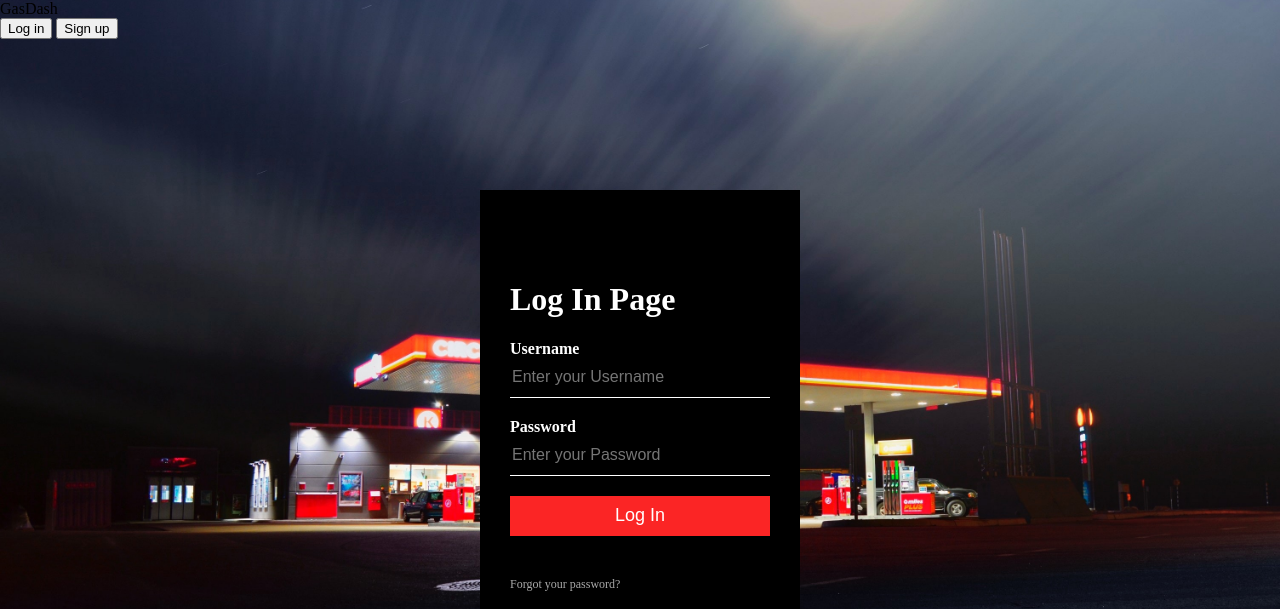
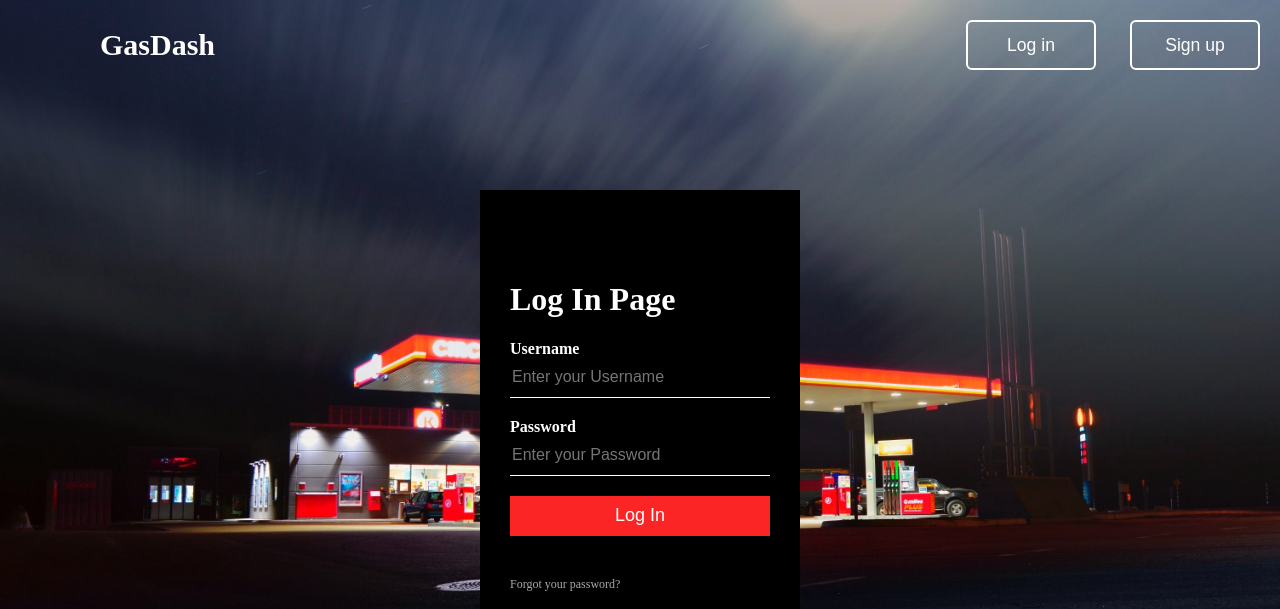
Before and after one commit to atebeje1/Team8Project, a PHP site: page / in a window 1280 px wide. Shown: the top 609 px of the page. Run offline with PHP 8.4, Linux system fonts and the light colour scheme.

Commit message:
Update style.css

```diff
--- a/style.css
+++ b/style.css
@@ -7,7 +7,60 @@ body{
 
 
 }
+header{
+	position: fixed;
+	top: 0;
+	left: 0;
+	width: 100%;
+	padding: 20px 100px ;
+	display: flex;
+	justify-content: space-between;
+	align-items: center;
+	z-index: 99;
+}
+.logo{
+	font-size: 30px;
+	font-weight: bold;
+	color: #fff;
+	user-select: none;
+}
 
+.navigation .Login{
+	width: 130px;
+	height: 50px;
+	background: transparent;
+	border: 2px solid #fff;
+	outline: none;
+	border-radius: 6px;
+	cursor: pointer;
+	font-size: 1.1em;
+	color: #fff;
+	font-weight: 500;
+	margin-right: 30px;
+	transform-origin: right;
+	transition: .5s;
+}
+
+.navigation .Signup{
+	width: 130px;
+	height: 50px;
+	background: transparent;
+	border: 2px solid #fff;
+	outline: none;
+	border-radius: 6px;
+	cursor: pointer;
+	font-size: 1.1em;
+	color: #fff;
+	font-weight: 500;
+	margin-right: 120px;
+	transition: .5s;
+}
+.navigation .Login:hover{
+	color: #ffc107;
+}
+.navigation .Signup:hover{
+	color: #ffc107;
+}
 .loginForm{
 	width: 320px;
 	height: 420px;
@@ -62,6 +115,7 @@ body{
 	font-size: 18px;
 	border: 20px;
 }
+
 .loginForm a{
 	text-decoration: none;
 	font-size: 12px;
```
